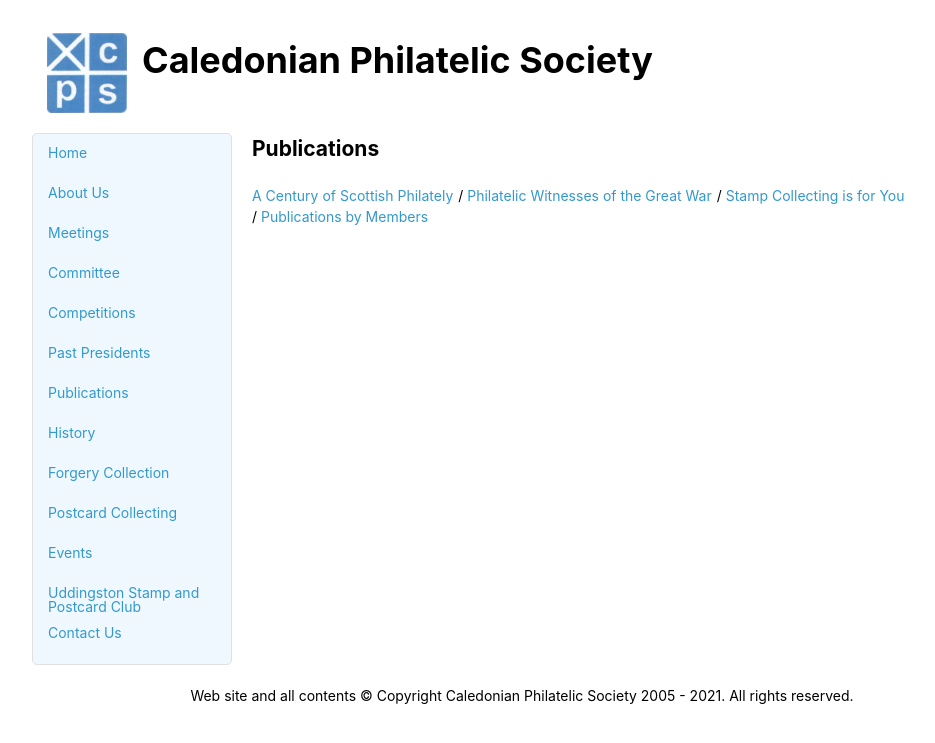
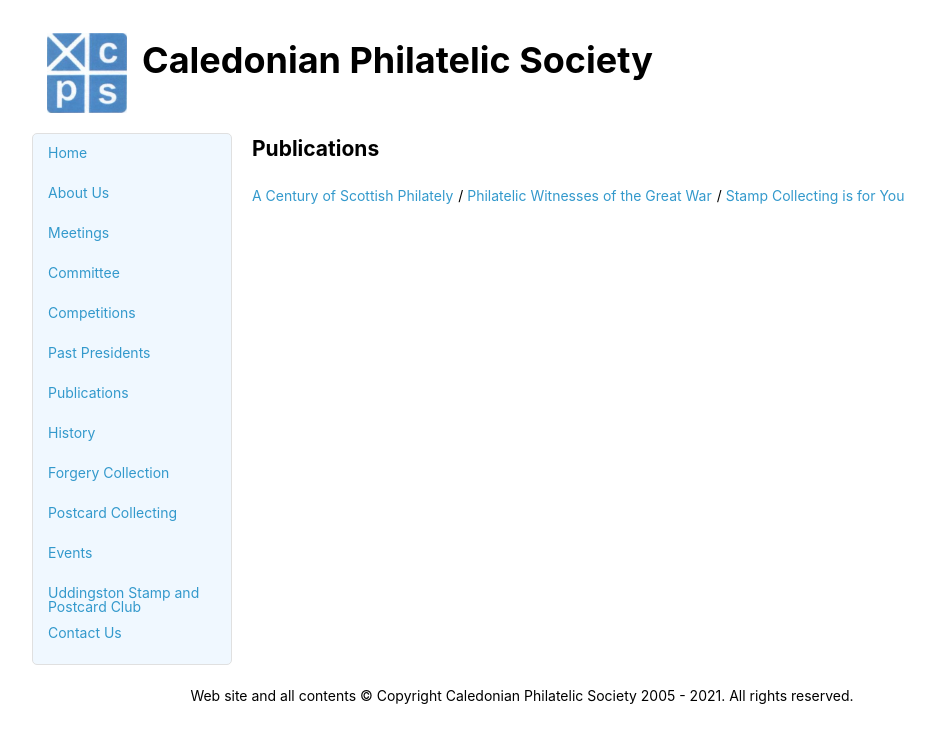
Before and after one commit to astalker/caledonian-stamps, a Jekyll site: the page built from publications.md, in a window 1280 px wide. Shown: the top 743 px of the page, without its empty margins (118-1053 px from the left). Built offline with Jekyll 4.4.1, drawn with Linux system fonts in a browser that asks for light colours; our own code applies the rules of GitHub Pages for plain Markdown files.

Commit message:
Remove unused link

```diff
--- a/_includes/publications-menu.html
+++ b/_includes/publications-menu.html
@@ -2,5 +2,4 @@
     <li><a href="./a-century-of-scottish-philately">A Century of Scottish Philately</a></li>
     <li><a href="./philatelic-witnesses-of-the-great-war">Philatelic Witnesses of the Great War</a></li>
     <li><a href="./stamp-collecting-is-for-you">Stamp Collecting is for You</a></li>
-    <li><a href="./publications-by-members">Publications by Members</a></li>
 </ul>
```
